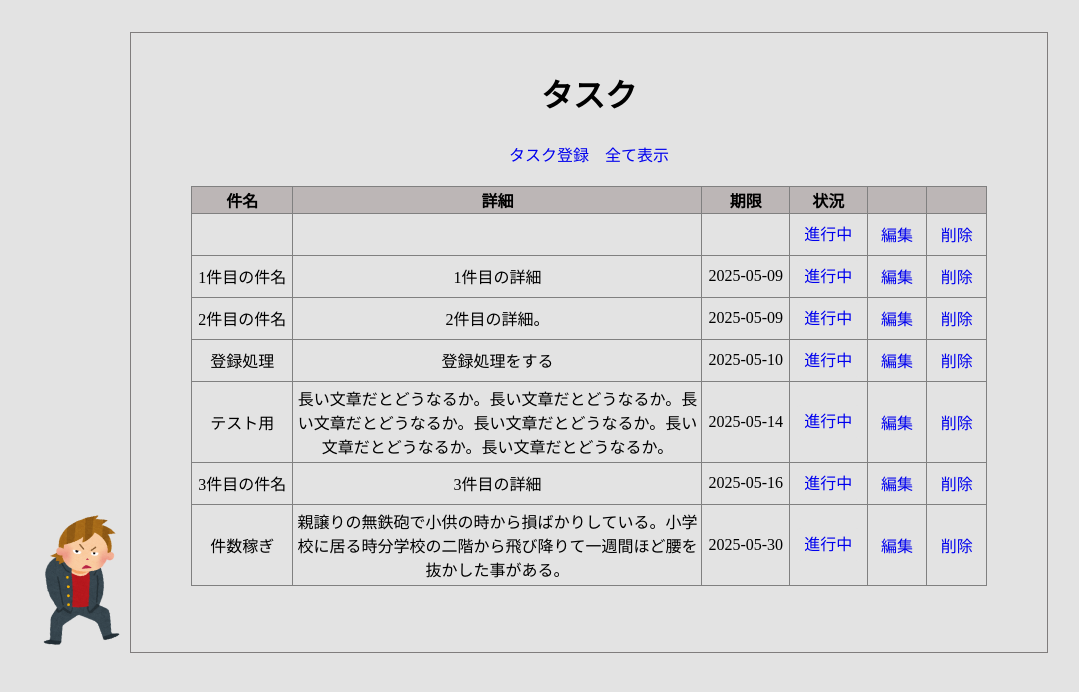
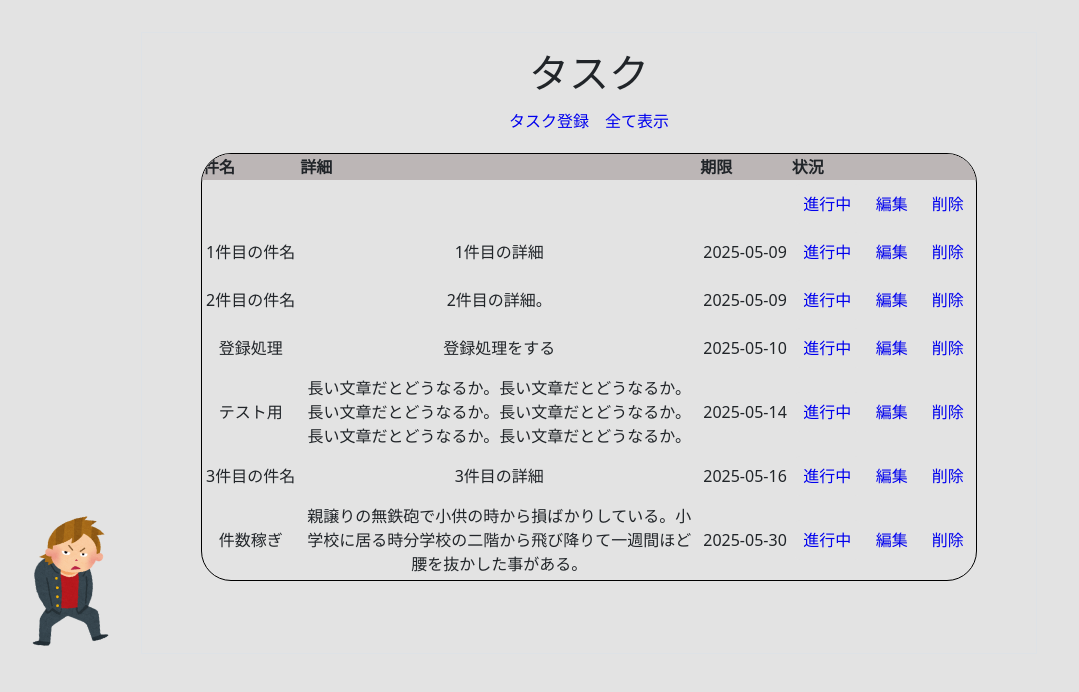
Before and after one commit to tatsuya-tsurumi/task_manager, a Flask app: page / in a window 1280 px wide. Shown: the top 692 px of the page, without its empty margins (51-1130 px from the left). Run offline with Flask 3, Linux system fonts and the light colour scheme; data comes from the database, SQL or seed files in the repository.

Commit message:
tableの角を丸くする変更

```diff
--- a/static/css/style.css
+++ b/static/css/style.css
@@ -35,10 +35,13 @@ a:hover {
 }
 
 table {
-  border-collapse: collapse;
+  border-collapse: separate;
   margin: 16px auto;
   width:90%;
-
+  border-radius: 30px;
+  border-spacing: 0;
+  overflow: hidden;
+  border: 1px solid #000;
 }
 
 .first_record {
@@ -73,9 +76,25 @@ table {
   text-align: center;
 }
 
+th:first-child {
+  border-top-left-radius: 10px;
+}
+
+th:last-child {
+  border-radius: 0 10px 0 0;
+}
+
 td {
   padding: 4px;
   text-align: center;
+}
+
+tr:last-child td:first-child {
+  border-radius: 0 0 0 10px;
+}
+
+tr:last-child td:last-child {
+  border-radius: 0 0 10px 0;
 }
 
 #detail {
--- a/templates/base.html
+++ b/templates/base.html
@@ -4,7 +4,9 @@
   <meta charset="UTF-8">
   <meta name="viewport" content="width=device-width, initial-scale=1.0">
   <title>ToDo</title>
+  <link href="https://cdn.jsdelivr.net/npm/bootstrap@5.0.2/dist/css/bootstrap.min.css" rel="stylesheet" integrity="sha384-EVSTQN3/azprG1Anm3QDgpJLIm9Nao0Yz1ztcQTwFspd3yD65VohhpuuCOmLASjC" crossorigin="anonymous">
   <link rel="stylesheet" href="{{ url_for('static', filename='css/style.css') }}">
+  <script src="https://cdn.jsdelivr.net/npm/bootstrap@5.0.2/dist/js/bootstrap.bundle.min.js" integrity="sha384-MrcW6ZMFYlzcLA8Nl+NtUVF0sA7MsXsP1UyJoMp4YLEuNSfAP+JcXn/tWtIaxVXM" crossorigin="anonymous"></script>
   <script src="https://cdnjs.cloudflare.com/ajax/libs/animejs/3.2.1/anime.min.js"></script>
 </head>
 <body>
```
